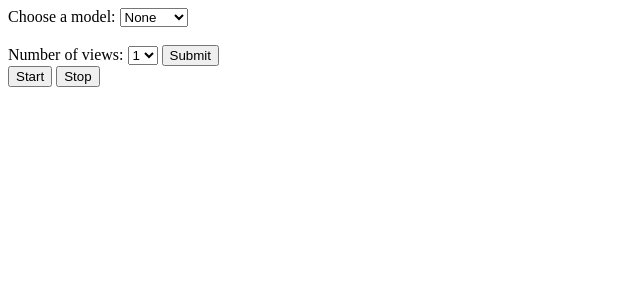
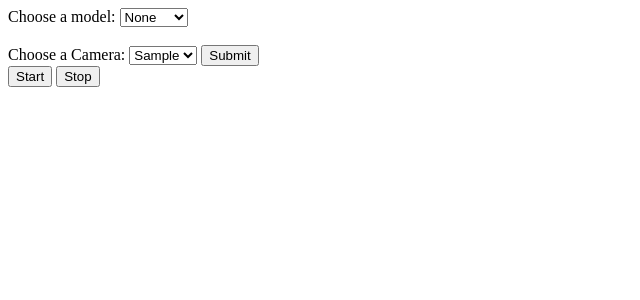
Before and after one commit to truongvanhuy2000/Video-Streaming, a Flask app: template Src/WebServerApp/WebServer/Service/templates/index.html in a window 1280 px wide. Shown: the top 300 px of the page, without its empty margins (0-640 px from the left). Run offline with Flask 3, Linux system fonts and the light colour scheme; the template is opened without the code that fills it: most values are stand-ins (such as "Sample title", 1, 10 or a date in 2020).

Commit message:
change views

```diff
--- a/Src/WebServerApp/WebServer/Service/templates/index.html
+++ b/Src/WebServerApp/WebServer/Service/templates/index.html
@@ -5,14 +5,10 @@
 {% block body %}
 <div id="main">
   {% if status == "start" %}
-    {% for index in range(views)%}
     <div class="category-{{index}}">
-        <h1>Video Streaming {{index}} {{model}}</h1>
-      {% if index <= video_feeds|length - 1 %}
-        <img src="{{ url_for('camera_feed', model=model, camera=video_feeds[index]) }}" width="640" height="320">
-      {% endif %}
+        <h1>Video Streaming {{camera}} {{model}}</h1>
+        <img src="{{ url_for('camera_feed', model=model, camera=camera) }}" width="640" height="320">
     </div>
-    {% endfor %}
   {% endif %}
 </div>
 
@@ -28,13 +24,11 @@
 
       </select>
       <br><br>
-      <label for="View">Number of views:</label>
-      <select name="View" id="View">
-
-        <option value=1 {% if views == 1%} selected {% endif %}>1</option>
-        <option value=2 {% if views == 2%} selected {% endif %}>2</option>
-        <option value=3 {% if views == 3%} selected {% endif %}>3</option>
-        <option value=4 {% if views == 4%} selected {% endif %}>4</option>
+      <label for="Camera">Choose a Camera:</label>
+      <select name="Camera" id="Camera">
+        {% for video_feed in video_feeds%}
+        <option value={{video_feed}} {% if camera == video_feed%} selected {% endif %}>{{video_feed}}</option>
+        {% endfor %}
       </select>
       <input type="submit" value="Submit">
     </form>
```
Also changed, not shown: Src/WebServerApp/WebServer/Service/webServer.py (+9 -9 lines).
